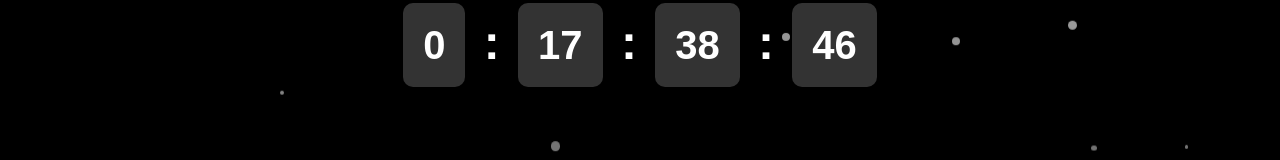
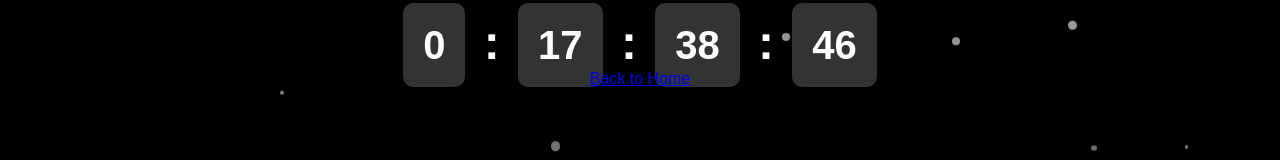
Before and after one commit to Nitya39/nitya39.github.io, a plain HTML site: page year/index.html in a window 1280 px wide. Shown: the part 287-447 px from the top of the page. Drawn offline with Linux system fonts and the light colour scheme.

Commit message:
Update index.html

```diff
--- a/year/index.html
+++ b/year/index.html
@@ -26,6 +26,11 @@
       </div>
     </section>
 
+<!-- Back to Home Button -->
+<a href="https://skylinecustoms.shop" id="back-to-home" class="btn">Back to Home</a>
+
+
+
     <!-- Celebration Popup -->
     <div class="celebration-popup" id="celebration-popup">
       <h1>🎉 Happy New Year! 🎉</h1>
```
